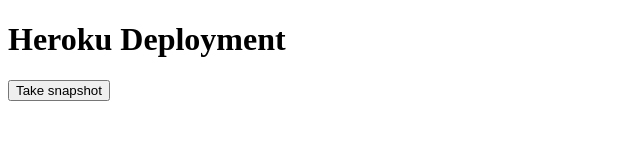
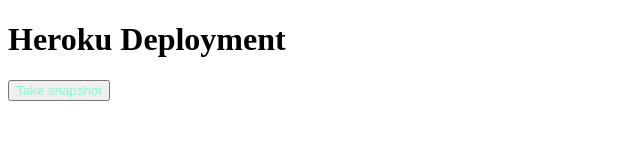
Before and after one commit to AnandAttainU/HerokuDeployment, a website: page views/index.html in a window 1280 px wide. Shown: the full height of the page, 0-640 px from the left. Drawn offline with Linux system fonts and the light colour scheme.

Commit message:
changing color

```diff
--- a/views/index.html
+++ b/views/index.html
@@ -8,7 +8,7 @@
 </head>
 <body>
     <h1>Heroku Deployment</h1>
-    <button id="takesnapshot">Take snapshot</button>
+    <button id="takesnapshot" style="color: aquamarine;">Take snapshot</button>
     <script>
         const takeSnapShot = function(){
             console.log("Snapshot taken");
```
